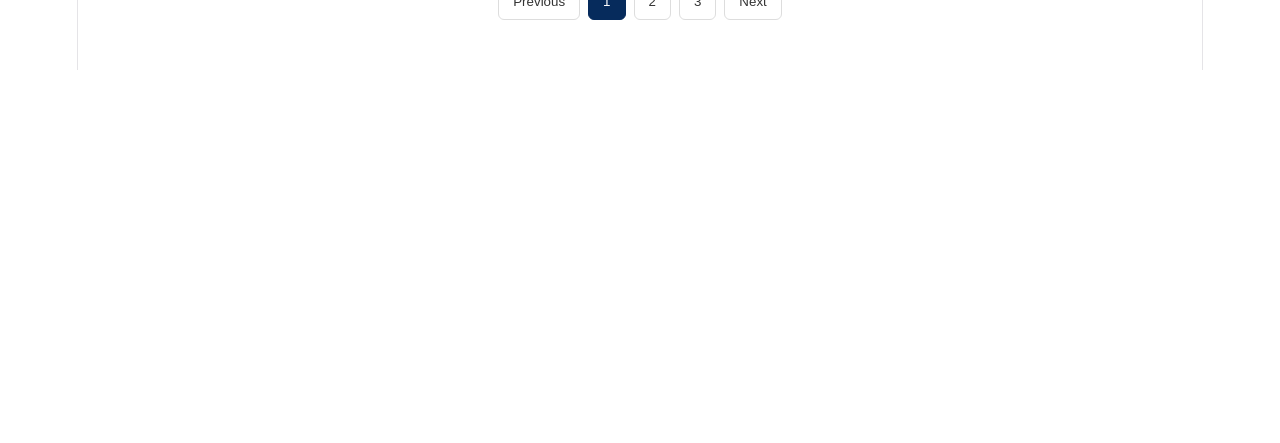
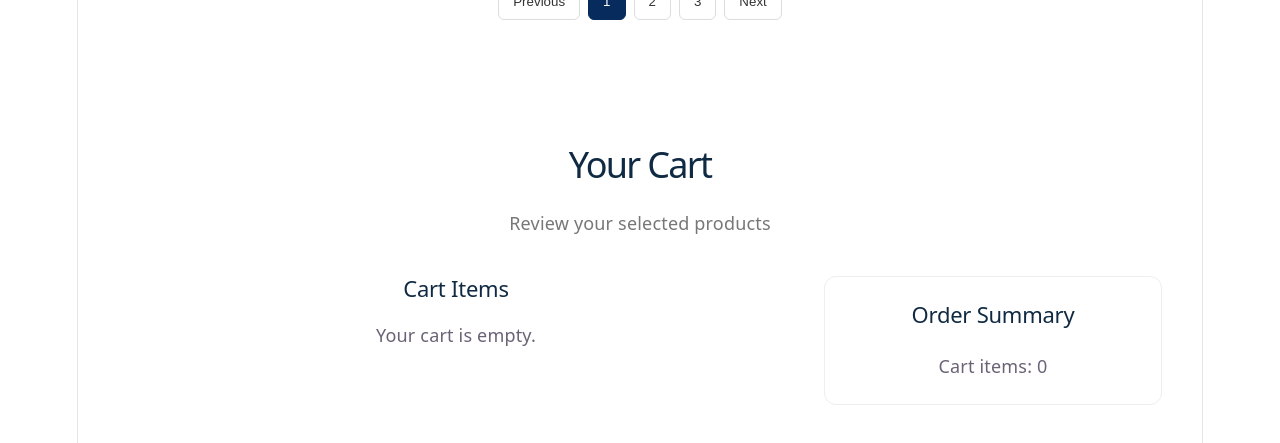
Before and after one commit to yash70376/shopsphere, a React (Vite) app: page / in a window 1280 px wide. Shown: the part 1235-1678 px from the top of the page. Before the commit the page ends 1305 px from the top, so only its background shows below. Built offline with nearby package versions, Linux system fonts and the light colour scheme.

Commit message:
connect Cart to shared state

```diff
--- a/src/App.jsx
+++ b/src/App.jsx
@@ -1,6 +1,7 @@
 
 import Products from "./pages/Products/Products";
 import Navbar from "./components/Navbar/Navbar";
+import Cart from "./pages/Cart/Cart";
 import { CartProvider } from "./context/CartContext";
 
 function App() {
@@ -9,6 +10,7 @@ function App() {
         <CartProvider>
             <Navbar />
             <Products />
+            <Cart />
         </CartProvider>
     );
 }
--- a/src/pages/Cart/Cart.jsx
+++ b/src/pages/Cart/Cart.jsx
@@ -1,27 +1,12 @@
+
 import "./Cart.css";
 
 import CartItem from "../../components/CartItem/CartItem";
+import { useCart } from "../../context/CartContext";
 
 function Cart() {
-
-    let cartItems = [
-        {
-            id: "p1",
-            name: "SonicPro Wireless Headphones",
-            category: "Electronics",
-            price: 199.99,
-            quantity: 1,
-            image: "https://images.unsplash.com/photo-1505740420928-5e560c06d30e?w=600"
-        },
-        {
-            id: "p2",
-            name: "Aura Smartwatch Series 5",
-            category: "Accessories",
-            price: 149.50,
-            quantity: 1,
-            image: "https://images.unsplash.com/photo-1523275335684-37898b6baf30?w=600"
-        }
-    ];
+    // NEW FUNCTIONALITY: Shared cart ka actual data lena
+    const { cartItems } = useCart();
 
     return (
         <main className="cart-page">
@@ -31,52 +16,31 @@ function Cart() {
                 <p>Review your selected products</p>
             </div>
 
-
             <div className="cart-content">
 
                 <section className="cart-items-section">
 
                     <h2>Cart Items</h2>
 
-                    {cartItems.map(function(item) {
-
+                    {cartItems.length === 0 ? (
+                        <p>Your cart is empty.</p>
+                    ) : (
+                        cartItems.map(function(item) {
                             return (
                                 <CartItem
                                     key={item.id}
                                     item={item}
                                 />
                             );
-
-                    })}
+                        })
+                    )}
 
                 </section>
 
-
                 <aside className="order-summary">
-
                     <h2>Order Summary</h2>
 
-                    <div className="summary-row">
-                        <span>Subtotal</span>
-                        <span>$349.49</span>
-                    </div>
-
-                    <div className="summary-row">
-                        <span>Shipping</span>
-                        <span>$10.00</span>
-                    </div>
-
-                    <div className="summary-divider"></div>
-
-                    <div className="summary-total">
-                        <span>Total</span>
-                        <span>$359.49</span>
-                    </div>
-
-                    <button className="checkout-button">
-                        Proceed to Checkout
-                    </button>
-
+                    <p>Cart items: {cartItems.length}</p>
                 </aside>
 
             </div>
```
Lines whose indentation alone changed are shown as unchanged.
